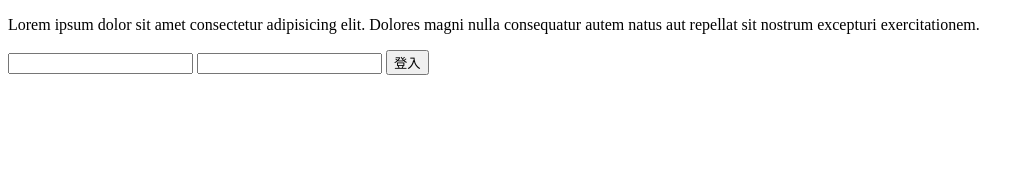
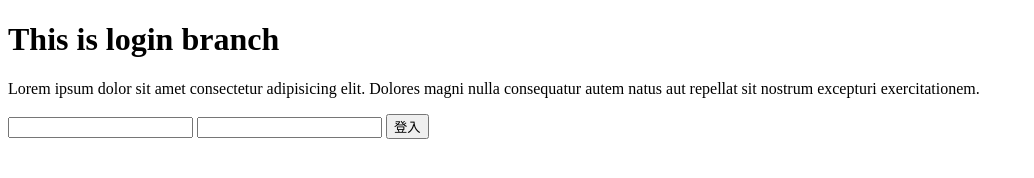
Before and after one commit to arthur3000-tw/Udemy_Full_Stack_Ch11, a plain HTML site: page index.html in a window 1280 px wide. Shown: the whole page, without its empty margins (0-1034 px from the left). Drawn offline with Linux system fonts and the light colour scheme.

Commit message:
Create a h1 tag

```diff
--- a/index.html
+++ b/index.html
@@ -6,6 +6,7 @@
     <title>Document</title>
   </head>
   <body>
+    <h1>This is login branch</h1>
     <p>
       Lorem ipsum dolor sit amet consectetur adipisicing elit. Dolores magni
       nulla consequatur autem natus aut repellat sit nostrum excepturi
```
